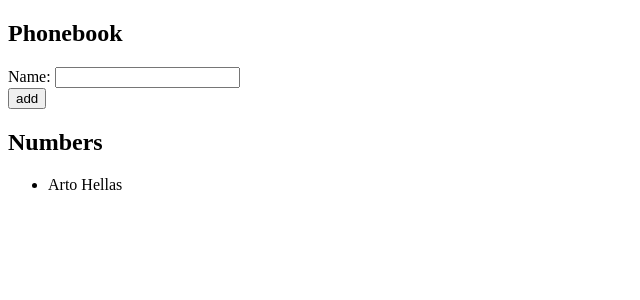
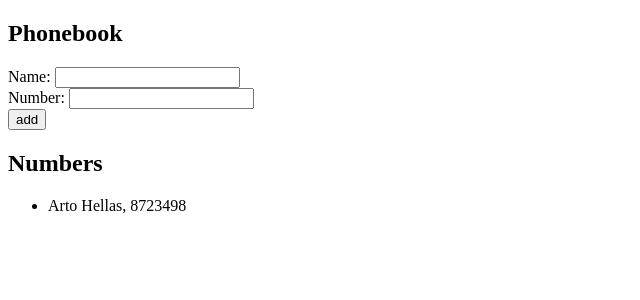
Before and after one commit to albertogonzalez2001/Fullstack-open, a React (Vite) app in the folder part2/Exercises/phonebook/: page / in a window 1280 px wide. Shown: the top 300 px of the page, without its empty margins (0-640 px from the left). Built offline with nearby package versions, Linux system fonts and the light colour scheme.

Commit message:
Terminado el ejercicio 2.8, configurada la funcion de añadir numeros de telefono al formulario.

```diff
--- a/part2/Exercises/phonebook/src/App.jsx
+++ b/part2/Exercises/phonebook/src/App.jsx
@@ -1,36 +1,51 @@
 import { useState } from "react";
 
 const App = () => {
-  const [persons, setPersons] = useState([{ name: "Arto Hellas", id: 1 }]);
+  const [persons, setPersons] = useState([
+    { name: "Arto Hellas", id: 1, number: "8723498" },
+  ]);
   const [newName, setNewName] = useState("");
+  const [newNumber, setNewNumber] = useState("");
 
   //Manejador de eventos
-  const addName = (event) => {
+  const addPerson = (event) => {
     event.preventDefault();
-    const nameObject = {
-      name: newName,
-      id: persons.length + 1,
-    };
 
     if (persons.some((person) => newName === person.name)) {
       alert(`${newName} is already added to phonebook`);
     } else {
-      setPersons(persons.concat(nameObject));
+      const personObject = {
+        name: newName,
+        number: newNumber,
+        id: persons.length + 1,
+      };
+      setPersons(persons.concat(personObject));
       setNewName("");
+      setNewNumber("");
     }
   };
 
-  //Manejador de eventos
+  //Manejador de Nombres
   const handleNameChange = (event) => {
     setNewName(event.target.value);
+  };
+
+  //Manejador de Número de telefono
+  const handleNumberChange = (event) => {
+    setNewNumber(event.target.value);
   };
 
   return (
     <div>
       <h2>Phonebook</h2>
-      <form onSubmit={addName}>
+      <form onSubmit={addPerson}>
         <div>
-          Name: <input value={newName} onChange={handleNameChange} />
+          Name:{" "}
+          <input value={newName} onChange={handleNameChange} type="text" />
+        </div>
+        <div>
+          Number:{" "}
+          <input value={newNumber} onChange={handleNumberChange} type="tel" />
         </div>
         <div>
           <button type="submit">add</button>
@@ -39,7 +54,9 @@ const App = () => {
       <h2>Numbers</h2>
       <ul>
         {persons.map((person) => (
-          <li key={person.id}>{person.name}</li>
+          <li key={person.id}>
+            {person.name}, {person.number}
+          </li>
         ))}
       </ul>
     </div>
```
